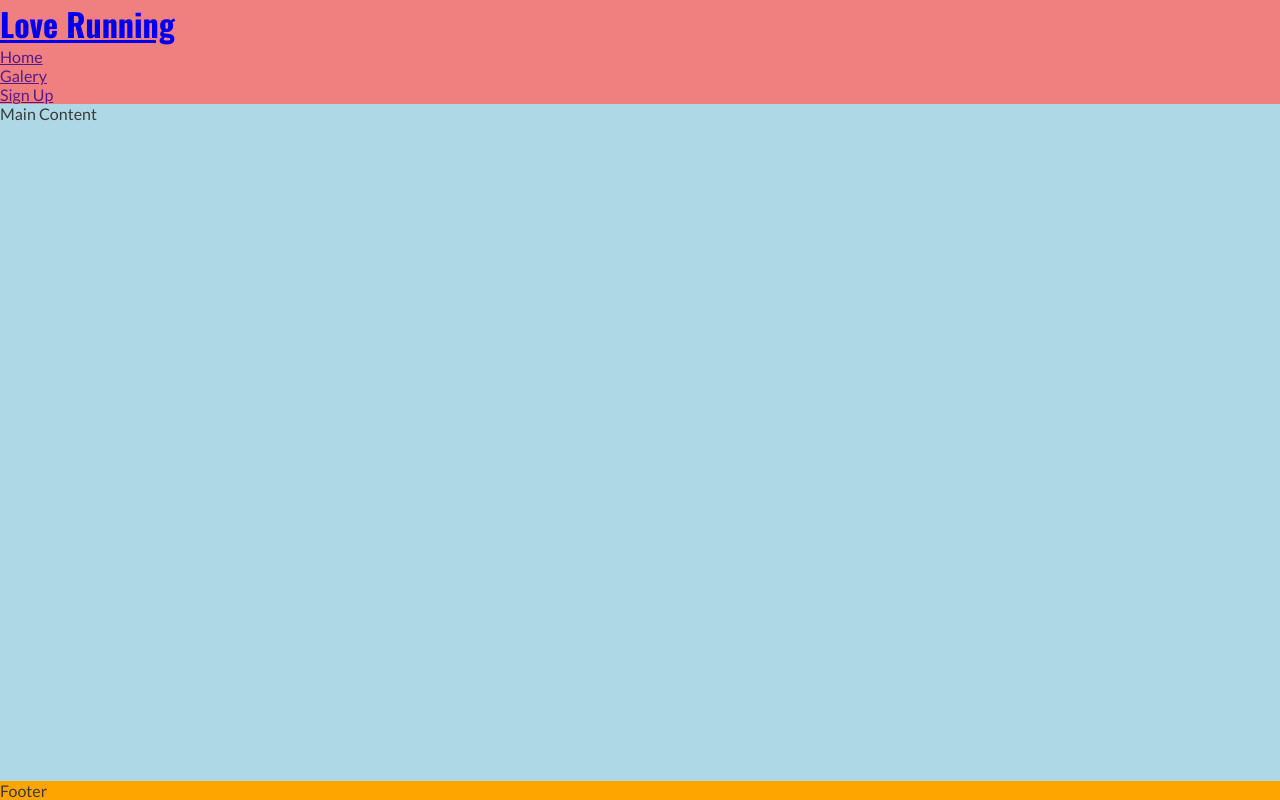
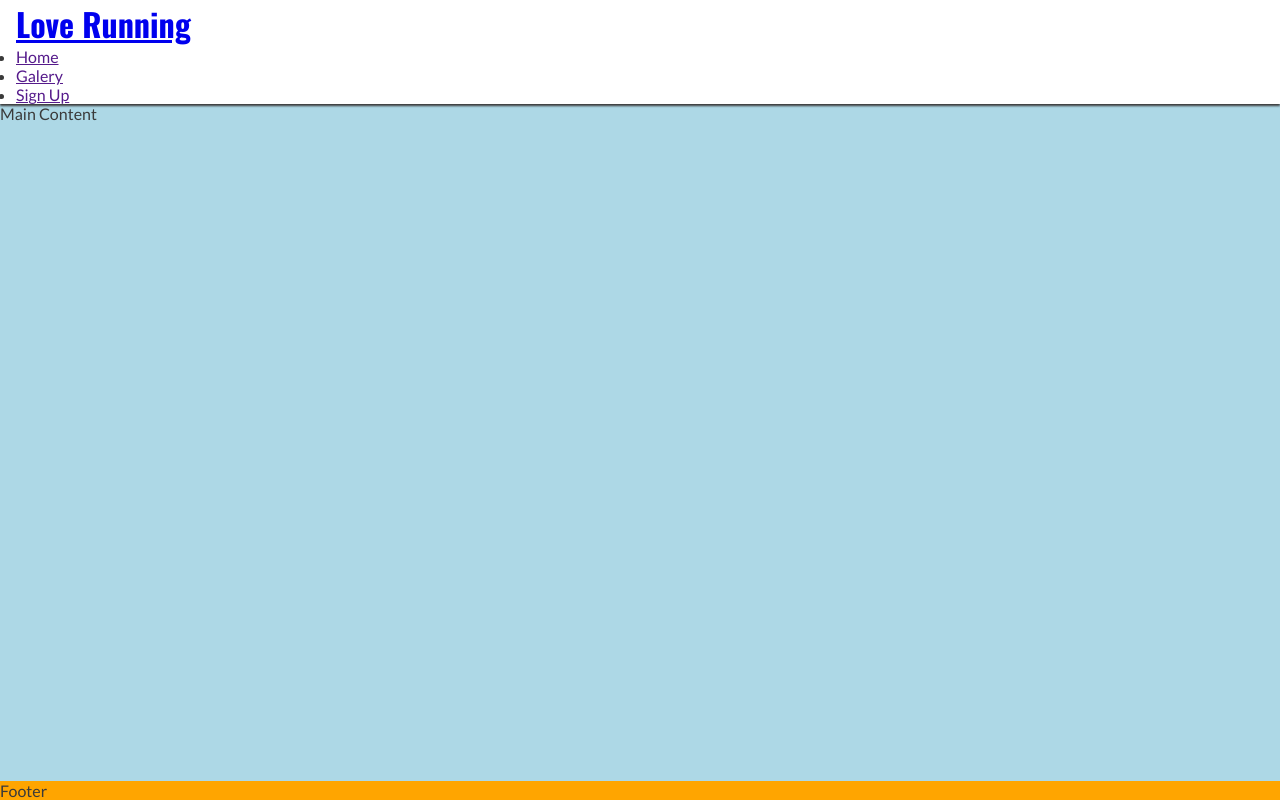
Before and after one commit to salah929/love-running, a plain HTML site: page index.html in a window 1280 px wide. Drawn offline with nearby package versions, Linux system fonts and the light colour scheme.

Commit message:
Make header fixed and change background color

```diff
--- a/assets/css/style.css
+++ b/assets/css/style.css
@@ -19,7 +19,12 @@ body {
 }
 
 header {
-    background-color: lightcoral;
+    background-color: #ffffff;
+    padding: 0 1rem;
+    position: rixed;
+    z-index: 99;
+    width: 100%;
+    box-shadow: 0 2px 2px #3a3a3a;
 }
 
 h1 {
```
